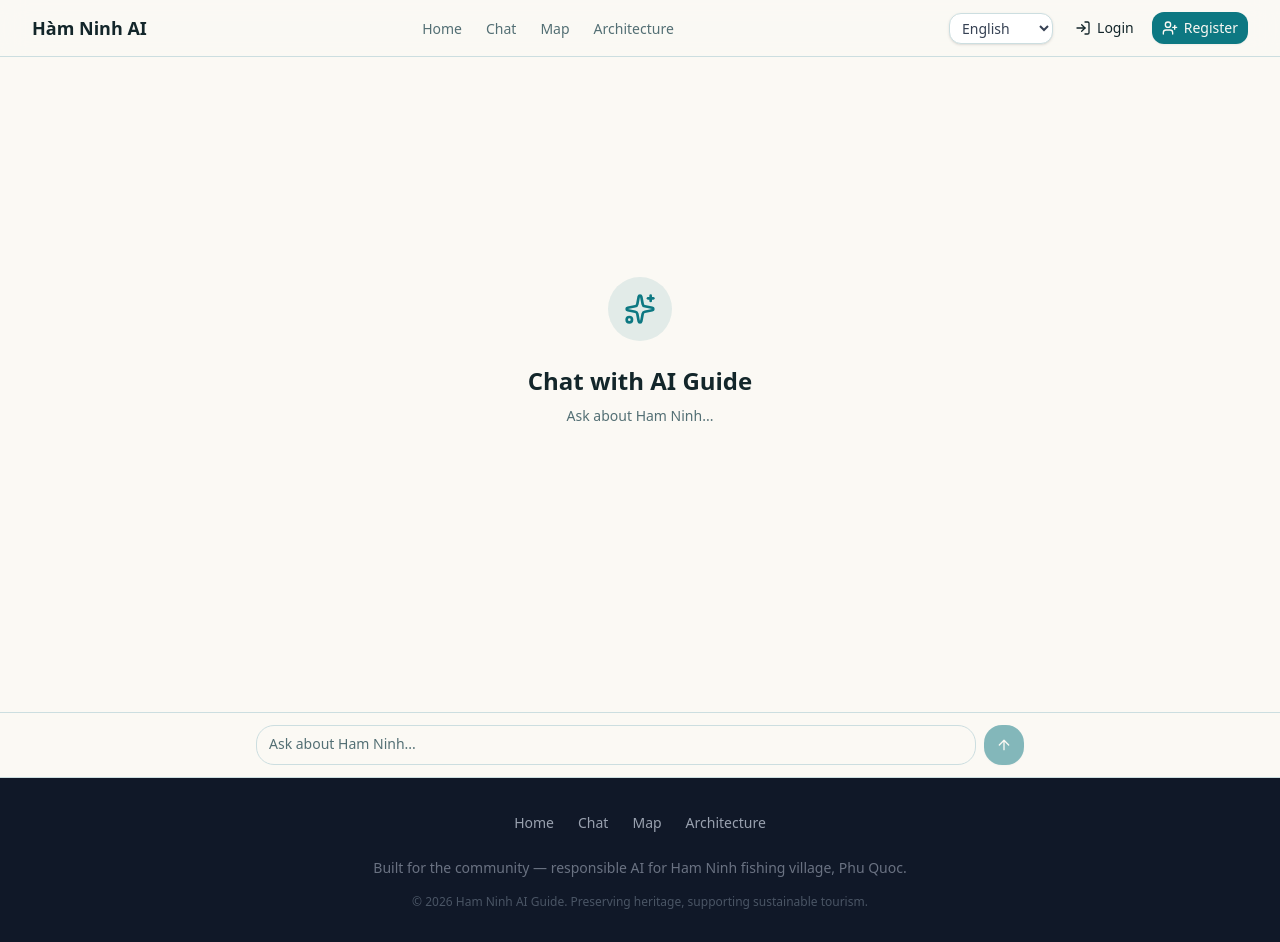
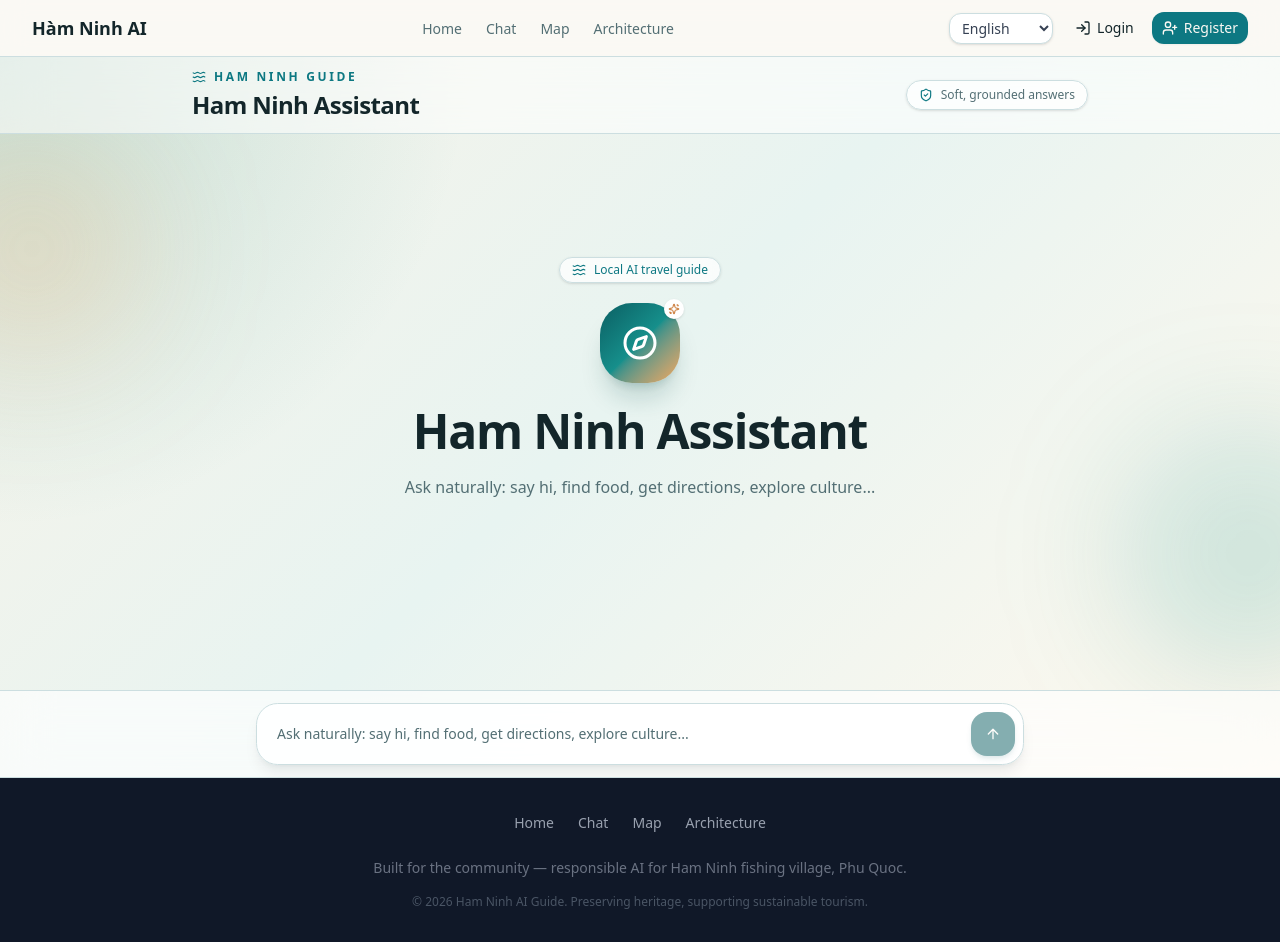
Before and after one commit to thanhnndev/citd-hk1-project, a Next.js app in the folder frontend/: page /en/chat in a window 1280 px wide. Built offline with nearby package versions, Linux system fonts and the light colour scheme.

Commit message:
Improve chat UX and greeting routing

```diff
--- a/frontend/messages/en.json
+++ b/frontend/messages/en.json
@@ -293,8 +293,8 @@
     }
   },
   "Chat": {
-    "title": "Chat with AI Guide",
-    "placeholder": "Ask about Ham Ninh...",
+    "title": "Ham Ninh Assistant",
+    "placeholder": "Ask naturally: say hi, find food, get directions, explore culture...",
     "send": "Send",
     "reasoningLog": "Why this suggestion?",
     "citations": "Sources",
@@ -308,17 +308,17 @@
     "viewOnMap": "View on Map",
     "scoreLabel": "Score",
     "noRating": "No rating",
-    "welcomeGreeting": "Hello! I'm your Ham Ninh AI Guide",
-    "welcomeSubtitle": "Ask me anything about Ham Ninh's culture, history, food, and places.",
+    "welcomeGreeting": "Plan Ham Ninh with an assistant that chats like a real guide",
+    "welcomeSubtitle": "Start with small talk or ask directly. The assistant answers naturally and only reaches for sources when your question needs them.",
     "newConversation": "New conversation",
     "copy": "Copy",
     "copied": "Copied!",
     "retryMessage": "Retry",
     "prompts": [
-      "What is the history of Ham Ninh fishing village?",
-      "Recommend local seafood restaurants",
-      "How do I get to Ham Ninh from Duong Dong?",
-      "What cultural festivals happen in Ham Ninh?"
+      "Hello there",
+      "Suggest a local seafood spot",
+      "Give me a short village history",
+      "How do I get there from Duong Dong?"
     ]
   },
   "Map": {
--- a/frontend/messages/vi.json
+++ b/frontend/messages/vi.json
@@ -293,8 +293,8 @@
     }
   },
   "Chat": {
-    "title": "Trò chuyện với AI Guide",
-    "placeholder": "Nhập câu hỏi về Hàm Ninh...",
+    "title": "Trợ lý Hàm Ninh",
+    "placeholder": "Hỏi tự nhiên: chào hỏi, tìm quán, hỏi đường, văn hóa...",
     "send": "Gửi",
     "reasoningLog": "Tại sao gợi ý này?",
     "citations": "Nguồn tham khảo",
@@ -308,17 +308,17 @@
     "viewOnMap": "Xem trên Bản đồ",
     "scoreLabel": "Điểm số",
     "noRating": "Chưa có đánh giá",
-    "welcomeGreeting": "Xin chào! Tôi là Hướng dẫn viên AI Hàm Ninh",
-    "welcomeSubtitle": "Hãy hỏi tôi bất cứ điều gì về văn hóa, lịch sử, ẩm thực và địa điểm ở Hàm Ninh.",
+    "welcomeGreeting": "Đi Hàm Ninh nhẹ nhàng hơn với một trợ lý biết trò chuyện",
+    "welcomeSubtitle": "Chào hỏi thoải mái hoặc hỏi thẳng điều bạn cần. Trợ lý sẽ trả lời tự nhiên, chỉ dùng nguồn khi câu hỏi thật sự cần tra cứu.",
     "newConversation": "Cuộc trò chuyện mới",
     "copy": "Sao chép",
     "copied": "Đã sao chép!",
     "retryMessage": "Thử lại",
     "prompts": [
-      "Lịch sử làng chài Hàm Ninh như thế nào?",
-      "Gợi ý nhà hàng hải sản địa phương",
-      "Tôi đến Hàm Ninh từ Dương Đông như thế nào?",
-      "Hàm Ninh có lễ hội văn hóa nào?"
+      "Chào bạn",
+      "Gợi ý một quán hải sản địa phương",
+      "Kể ngắn gọn lịch sử làng chài",
+      "Từ Dương Đông đi Hàm Ninh thế nào?"
     ]
   },
   "Map": {
--- a/frontend/src/components/chat/chat-interface.tsx
+++ b/frontend/src/components/chat/chat-interface.tsx
@@ -5,7 +5,7 @@ import { Button } from "@/components/ui/button";
 import { MessageBubble } from "./message-bubble";
 import { WelcomeScreen } from "./welcome-screen";
 import { sendChat, streamChat, type ChatResponse, type Citation, type PlaceResult } from "@/lib/chat-api";
-import { ArrowUp, RotateCcw, Loader2, Trash2 } from "lucide-react";
+import { ArrowUp, RotateCcw, Loader2, Trash2, ShieldCheck, Waves } from "lucide-react";
 
 interface Message {
   role: "user" | "assistant";
@@ -245,10 +245,31 @@ export function ChatInterface({ locale, translations }: ChatInterfaceProps) {
   }, [input]);
 
   return (
-    <div className="flex flex-col h-[calc(100dvh-4rem)] md:h-[calc(100dvh-5rem)]">
+    <div className="relative flex h-[calc(100dvh-4rem)] flex-col overflow-hidden bg-[radial-gradient(circle_at_top_left,rgba(20,146,139,0.22),transparent_32%),linear-gradient(135deg,#f8f3e8_0%,#e8f4f1_48%,#fff8ed_100%)] md:h-[calc(100dvh-5rem)]">
+      <div className="pointer-events-none absolute -left-20 top-20 size-56 rounded-full bg-[#f2a65a]/20 blur-3xl" />
+      <div className="pointer-events-none absolute -right-24 bottom-24 size-64 rounded-full bg-[#0b8f8a]/18 blur-3xl" />
+
+      <header className="relative z-10 border-b border-white/60 bg-white/55 px-4 py-3 backdrop-blur-xl">
+        <div className="mx-auto flex max-w-4xl items-center justify-between gap-3">
+          <div>
+            <div className="flex items-center gap-2 text-xs font-semibold uppercase tracking-[0.22em] text-primary">
+              <Waves className="size-3.5" />
+              Ham Ninh Guide
+            </div>
+            <h1 className="mt-1 text-lg font-semibold tracking-tight text-foreground md:text-2xl">
+              {translations.title}
+            </h1>
+          </div>
+          <div className="hidden items-center gap-2 rounded-full border border-white/70 bg-white/70 px-3 py-1.5 text-xs text-muted-foreground shadow-sm md:flex">
+            <ShieldCheck className="size-3.5 text-primary" />
+            {language === "vi" ? "Trả lời mềm, có kiểm chứng" : "Soft, grounded answers"}
+          </div>
+        </div>
+      </header>
+
       {/* Messages area */}
       <div
-        className="flex-1 overflow-y-auto px-4 py-4 space-y-4"
+        className="relative z-10 flex-1 space-y-4 overflow-y-auto px-4 py-5 md:px-6"
         role="log"
         aria-live="polite"
         aria-label={translations.title}
@@ -260,6 +281,7 @@ export function ChatInterface({ locale, translations }: ChatInterfaceProps) {
               greeting: translations.welcomeGreeting ?? translations.title,
               subtitle: translations.welcomeSubtitle ?? translations.placeholder,
               promptChips: translations.prompts ?? [],
+              badgeLabel: language === "vi" ? "Trợ lý du lịch địa phương" : "Local AI travel guide",
             }}
           />
         )}
@@ -309,8 +331,8 @@ export function ChatInterface({ locale, translations }: ChatInterfaceProps) {
       </div>
 
       {/* Input area */}
-      <div className="border-t bg-background px-4 py-3">
-        <div className="max-w-3xl mx-auto flex gap-2 items-end">
+      <div className="relative z-10 border-t border-white/60 bg-white/65 px-4 py-3 backdrop-blur-xl">
+        <div className="mx-auto flex max-w-3xl items-end gap-2 rounded-[1.35rem] border border-white/80 bg-white/85 p-2 shadow-lg shadow-slate-900/8">
           <textarea
             ref={textareaRef}
             value={input}
@@ -319,14 +341,14 @@ export function ChatInterface({ locale, translations }: ChatInterfaceProps) {
             placeholder={translations.placeholder}
             disabled={loading}
             rows={1}
-            className="flex-1 resize-none rounded-xl border border-input bg-background px-3 py-2 text-sm placeholder:text-muted-foreground focus-visible:outline-none focus-visible:ring-2 focus-visible:ring-ring disabled:opacity-50 min-h-[40px] max-h-[120px]"
+            className="max-h-[120px] min-h-[44px] flex-1 resize-none rounded-2xl border-0 bg-transparent px-3 py-2.5 text-sm leading-6 placeholder:text-muted-foreground focus-visible:outline-none focus-visible:ring-0 disabled:opacity-50"
             aria-label={translations.placeholder}
           />
           {messages.length > 0 && (
             <Button
               variant="ghost"
               size="icon"
-              className="rounded-xl shrink-0 h-10 w-10 text-muted-foreground hover:text-destructive"
+              className="h-11 w-11 shrink-0 rounded-2xl text-muted-foreground hover:bg-destructive/10 hover:text-destructive"
               onClick={handleClearConversation}
               disabled={loading}
               aria-label={translations.newConversation ?? "New conversation"}
@@ -339,7 +361,7 @@ export function ChatInterface({ locale, translations }: ChatInterfaceProps) {
             onClick={() => handleSubmit()}
             disabled={loading || !input.trim()}
             size="icon"
-            className="rounded-xl shrink-0 h-10 w-10"
+            className="h-11 w-11 shrink-0 rounded-2xl bg-[#0b5f63] shadow-md shadow-[#0b5f63]/20 hover:bg-[#084d50]"
             aria-label={translations.send}
           >
             {loading ? (
--- a/frontend/src/components/chat/welcome-screen.tsx
+++ b/frontend/src/components/chat/welcome-screen.tsx
@@ -1,6 +1,6 @@
 "use client";
 
-import { Sparkles } from "lucide-react";
+import { Compass, Sparkles, Waves } from "lucide-react";
 import { Button } from "@/components/ui/button";
 
 interface WelcomeScreenProps {
@@ -9,28 +9,37 @@ interface WelcomeScreenProps {
     greeting: string;
     subtitle: string;
     promptChips: string[];
+    badgeLabel?: string;
   };
 }
 
 export function WelcomeScreen({ onPromptClick, translations }: WelcomeScreenProps) {
   return (
-    <div className="flex flex-col items-center justify-center h-full text-center animate-fadeIn">
-      <div className="mb-6 flex size-16 items-center justify-center rounded-full bg-primary/10 text-primary">
-        <Sparkles className="size-8" />
+    <div className="mx-auto flex h-full max-w-3xl flex-col items-center justify-center px-3 text-center animate-fadeIn">
+      <div className="mb-5 inline-flex items-center gap-2 rounded-full border border-white/70 bg-white/75 px-3 py-1 text-xs font-medium text-primary shadow-sm backdrop-blur">
+        <Waves className="size-3.5" />
+        {translations.badgeLabel ?? "Local AI travel guide"}
       </div>
 
-      <h2 className="text-2xl font-semibold text-foreground">{translations.greeting}</h2>
-      <p className="mt-2 max-w-md text-sm leading-relaxed text-muted-foreground">
+      <div className="relative mb-6 flex size-20 items-center justify-center rounded-[2rem] bg-gradient-to-br from-[#0b5f63] via-[#168f8b] to-[#f2a65a] text-white shadow-xl shadow-teal-900/18">
+        <Compass className="size-9" />
+        <Sparkles className="absolute -right-1 -top-1 size-5 rounded-full bg-white p-1 text-[#c46b22] shadow" />
+      </div>
+
+      <h2 className="max-w-2xl text-3xl font-semibold tracking-tight text-foreground md:text-5xl">
+        {translations.greeting}
+      </h2>
+      <p className="mt-4 max-w-xl text-base leading-8 text-muted-foreground">
         {translations.subtitle}
       </p>
 
-      <div className="mt-8 flex flex-wrap justify-center gap-2 max-w-xl">
+      <div className="mt-8 grid w-full max-w-2xl gap-2 sm:grid-cols-2">
         {translations.promptChips.map((prompt) => (
           <Button
             key={prompt}
             variant="outline"
             size="sm"
-            className="rounded-full border-muted-foreground/20 hover:bg-muted text-xs"
+            className="h-auto justify-start rounded-2xl border-white/70 bg-white/70 px-4 py-3 text-left text-xs leading-relaxed shadow-sm backdrop-blur hover:-translate-y-0.5 hover:bg-white hover:shadow-md"
             onClick={() => onPromptClick(prompt)}
             aria-label={`Ask: ${prompt}`}
           >
```
Also changed, not shown: frontend/src/components/chat/message-bubble.tsx (+6 -6 lines), 2 other files (tests, documents, lock files or other folders).
